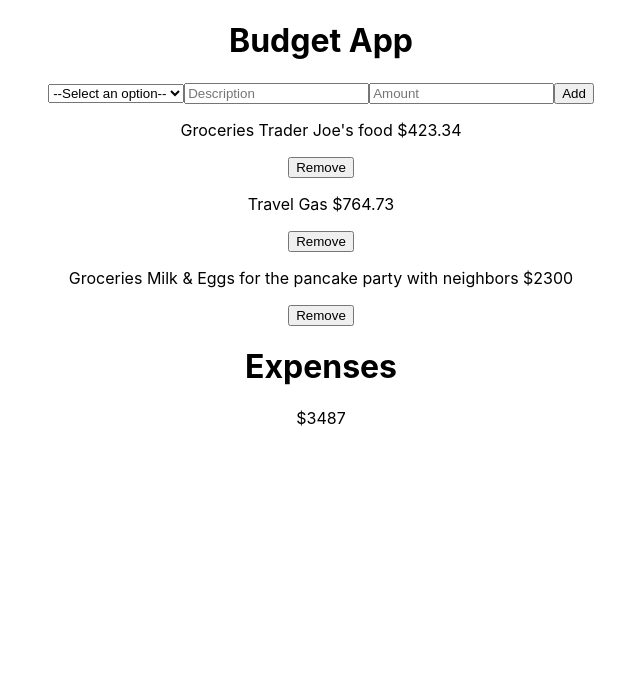
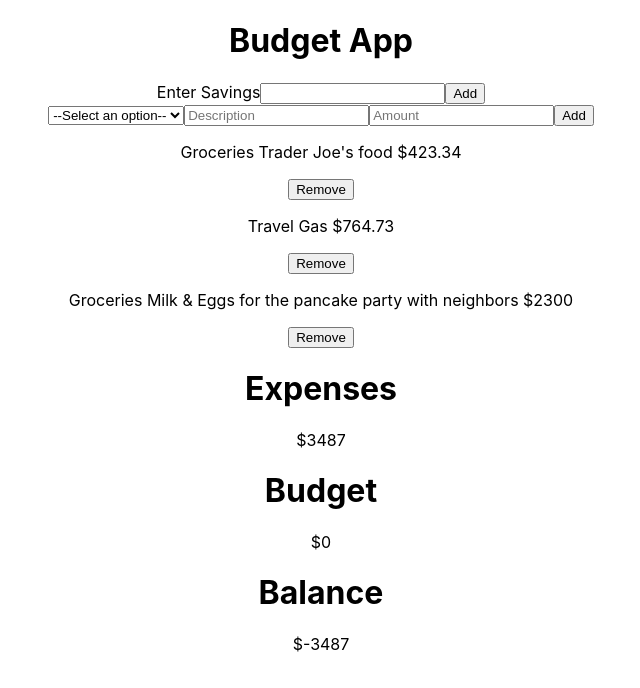
Before and after one commit to matthew-k-yee/BudgetTracker, a React (Create React App) app in the folder client/: page / in a window 1280 px wide. Shown: the top 688 px of the page, without its empty margins (319-959 px from the left). Built offline with nearby package versions, Linux system fonts and the light colour scheme.

Commit message:
show balance

```diff
--- a/client/src/components/Balance.js
+++ b/client/src/components/Balance.js
@@ -1,13 +1,15 @@
 import React from 'react'
 
 const Balance = props => {
-  let list = props.budgetList.map( list => parseInt(list.income))
-  console.log(list)
-    return (
-      <div>
-        <h1>Budget</h1>
-        <h1>${list.reduce((a,c) => a +c,0)}</h1>
-      </div>
-    )
-  }
+  const debts = props.amount.map( debt => parseInt(debt.amount)).reduce((a,c) => a + c, 0)
+  const incomes = props.budget.map( income => parseInt(income.income)).reduce((a,c) => a + c, 0)
+  let total = incomes - debts
+  return (
+    <div>
+      <h1>Balance</h1>
+      <p>${total}</p>
+    </div>
+  )
+}
+
 export default Balance
--- a/client/src/components/Budget.js
+++ b/client/src/components/Budget.js
@@ -1,6 +1,7 @@
 import React, { Component } from 'react'
 import BudgetGrid from './BudgetGrid'
 import InputExpense from './InputExpense'
+import Income from './Income'
 import Balance from './Balance'
 import Expenses from './Expenses'
 import {defaultTransactions, defaultBudget} from '../modules/default'
@@ -87,14 +88,13 @@ class Budget extends Component {
   }
 
   render() {
-    console.log(this.state.budgetList)
     return (
       <div>
-        {/* <InputBudget
+        <InputBudget
           handleSavingsChange={this.handleSavingsChange}
           handleSavingsSubmit={this.handleSavingsSubmit}
           budget={this.state.budget.income}
-          /> */}
+          />
         <InputExpense
           handleChange={this.handleChange}
           handleSubmit={this.handleSubmit}
@@ -108,7 +108,11 @@ class Budget extends Component {
           handleDelete={this.handleDelete}
         />
         <Expenses amount={this.state.expenseList}/>
-        {/* <Balance budgetList={this.state.budgetList}/> */}
+        <Income budgetList={this.state.budgetList}/>
+        <Balance
+          amount={this.state.expenseList}
+          budget={this.state.budgetList}
+          />
       </div>
     )
   }
--- a/client/src/components/Expenses.js
+++ b/client/src/components/Expenses.js
@@ -2,7 +2,6 @@ import React from 'react'
 
 const Expenses = props => {
   const amount = props.amount.map( expense => parseInt(expense.amount))
-  console.log(amount)
   return (
     <div>
       <h1>Expenses</h1>
--- /dev/null
+++ b/client/src/components/Income.js
@@ -0,0 +1,12 @@
+import React from 'react'
+
+const Income = props => {
+  let list = props.budgetList.map( list => parseInt(list.income))
+    return (
+      <div>
+        <h1>Budget</h1>
+        <p>${list.reduce((a,c) => a +c,0)}</p>
+      </div>
+    )
+  }
+export default Income
```
